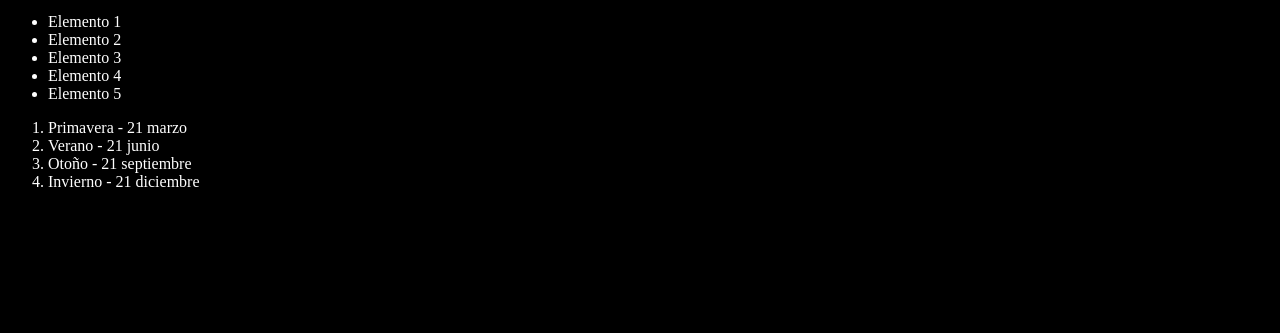
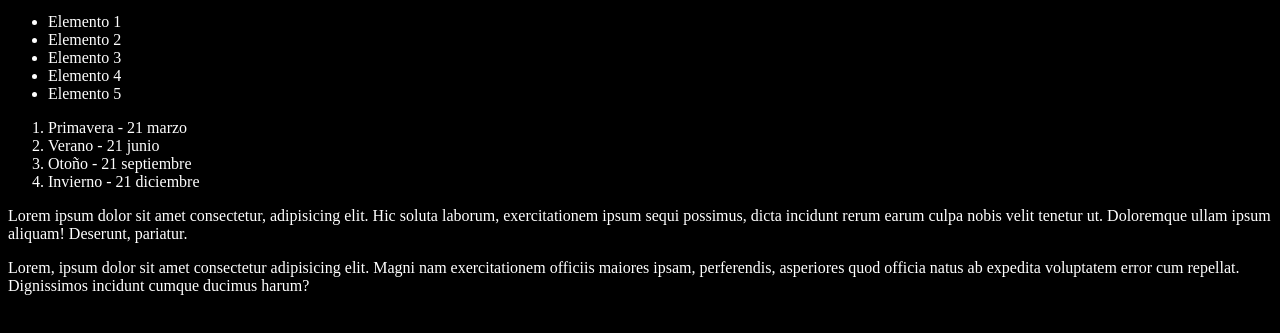
Before and after one commit to Ronald19990527/youtube-git, a plain HTML site: page index.html in a window 1280 px wide. Shown: the part 101-434 px from the top of the page. Drawn offline with Linux system fonts and the light colour scheme.

Commit message:
Agregando 2 párrafos

```diff
--- a/index.html
+++ b/index.html
@@ -26,6 +26,15 @@
     <li>Otoño - 21 septiembre</li>
     <li>Invierno - 21 diciembre</li>
   </ol>
+  <p>
+    Lorem ipsum dolor sit amet consectetur, adipisicing elit. Hic soluta laborum, exercitationem ipsum sequi possimus,
+    dicta incidunt rerum earum culpa nobis velit tenetur ut. Doloremque ullam ipsum aliquam! Deserunt, pariatur.
+  </p>
+  <p>
+    Lorem, ipsum dolor sit amet consectetur adipisicing elit. Magni nam exercitationem officiis maiores ipsam,
+    perferendis, asperiores quod officia natus ab expedita voluptatem error cum repellat. Dignissimos incidunt cumque
+    ducimus harum?
+  </p>
   <script src="index.js"></script>
 </body>
 
```
